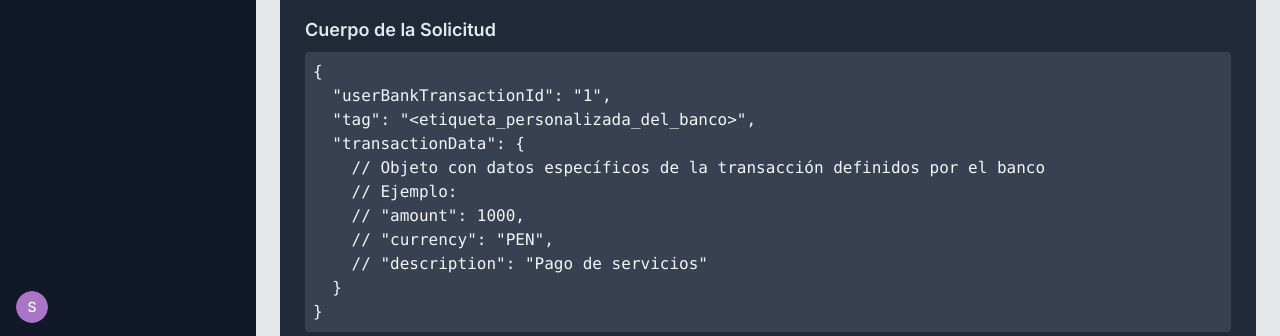
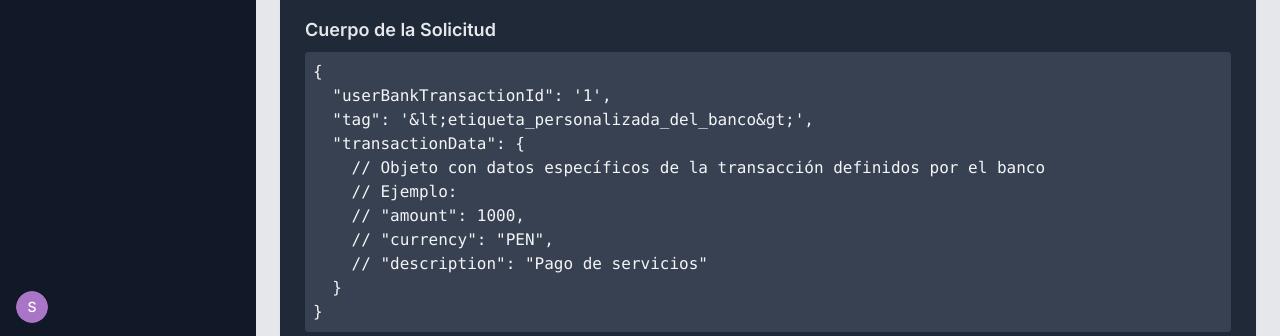
Before and after one commit to rdipaolaj/HanaConnectUI, a Next.js app: page /documentation in a window 1280 px wide. Shown: the part 461-797 px from the top of the page. Built offline with nearby package versions, Linux system fonts and the light colour scheme; no server answers; sample sign-in values are in the browser's storage.

Commit message:
cambios en documentacion

```diff
--- a/src/app/documentation/page.tsx
+++ b/src/app/documentation/page.tsx
@@ -86,8 +86,8 @@ const TransactionDocumentationPage = () => {
                   <h3 className="text-lg font-semibold mt-4 mb-2 text-gray-200">Cuerpo de la Solicitud</h3>
                   <pre className="bg-gray-700 p-2 rounded text-gray-100 mb-2 whitespace-pre-wrap">
                     {`{
-  "userBankTransactionId": "${userId || '<userId>'}",
-  "tag": "<etiqueta_personalizada_del_banco>",
+  "userBankTransactionId": '${userId || '&lt;userId&gt;'}',
+  "tag": '&lt;etiqueta_personalizada_del_banco&gt;',
   "transactionData": {
     // Objeto con datos específicos de la transacción definidos por el banco
     // Ejemplo:
@@ -109,11 +109,11 @@ const TransactionDocumentationPage = () => {
   "statusCode": 200,
   "message": "Transacción registrada exitosamente.",
   "data": {
-    "transactionId": "<id_de_transaccion_generado>",
-    "blockId": "<id_del_bloque_en_la_cadena>"
+    "transactionId": "&lt;id_de_transaccion_generado&gt;",
+    "blockId": "&lt;id_del_bloque_en_la_cadena&gt;"
   },
-  "transactionId": "<id_de_transaccion_del_sistema>",
-  "timestamp": "<fecha_y_hora_de_la_transaccion>",
+  "transactionId": "&lt;id_de_transaccion_del_sistema&gt;",
+  "timestamp": "&lt;fecha_y_hora_de_la_transaccion&gt;",
   "errors": [],
   "metadata": {}
 }`}
```
